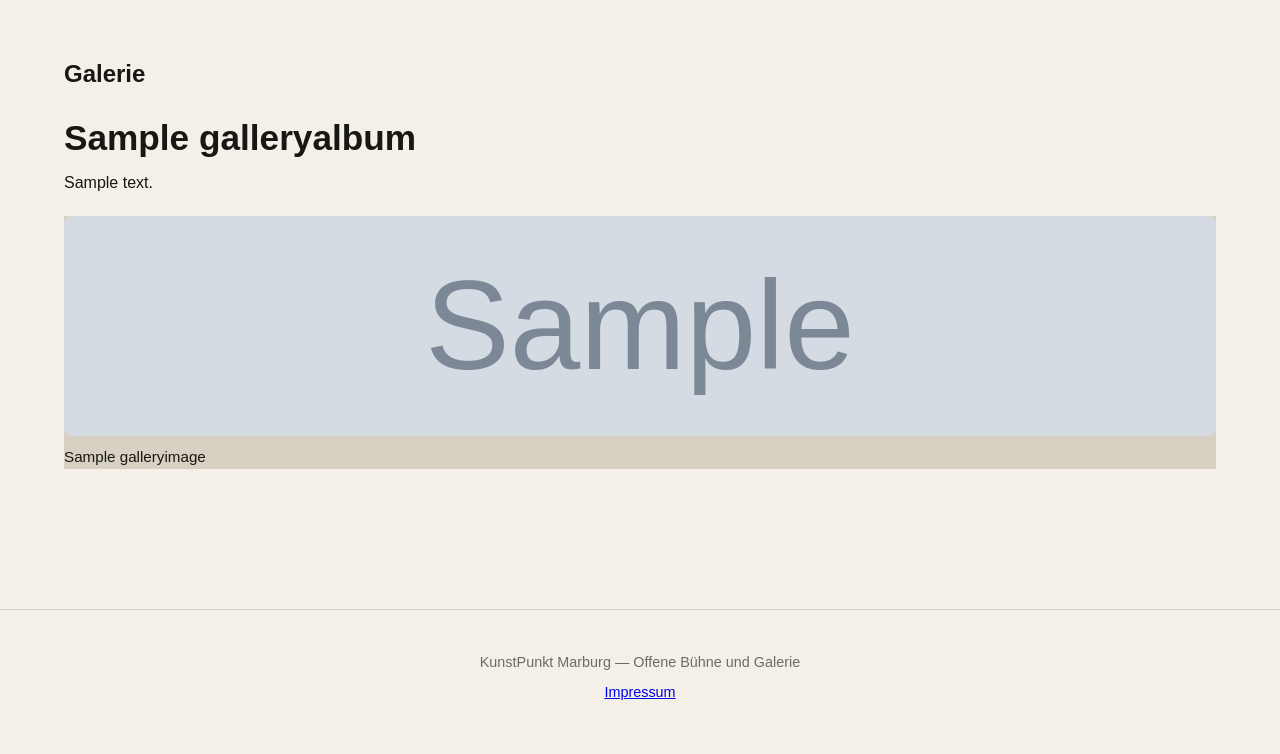
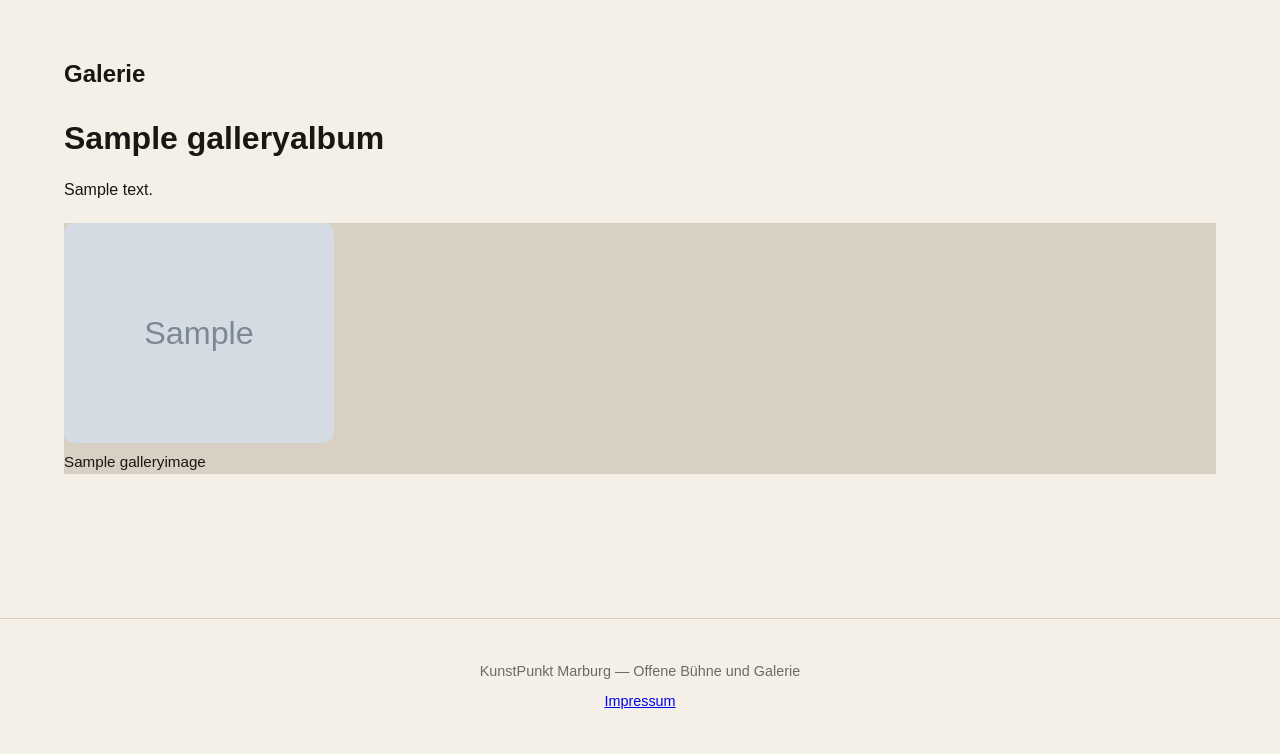
Before and after one commit to Barderino42/KunstPunkt-Website, a Django app: page /galerie/ in a window 1280 px wide. Shown: the part 151-905 px from the top of the page. Before the commit the page ends 851 px from the top, so only its background shows below. Run offline with Django 5.2, Linux system fonts and the light colour scheme; tables that the repository leaves empty hold one stand-in row (values such as "Sample post"); grey boxes marked "Sample" are stand-in pictures.

Commit message:
Fix gallery image sizing

```diff
--- a/templates/galerie.html
+++ b/templates/galerie.html
@@ -3,7 +3,69 @@
 {% block title %}Galerie | KunstPunkt Marburg{% endblock %}
 
 {% block content %}
-<section class="page-section">
+
+<style>
+  .gallery-page {
+    max-width: 1200px;
+    margin: 0 auto;
+    padding: 40px 24px 80px 24px;
+  }
+
+  .gallery-page h1 {
+    margin-bottom: 32px;
+  }
+
+  .gallery-album {
+    margin-bottom: 64px;
+  }
+
+  .gallery-album h2 {
+    font-size: 2rem;
+    margin-bottom: 24px;
+  }
+
+  .gallery-grid {
+    display: grid !important;
+    grid-template-columns: repeat(auto-fill, minmax(220px, 1fr)) !important;
+    gap: 24px !important;
+    align-items: start !important;
+  }
+
+  .gallery-item {
+    margin: 0 !important;
+    padding: 0 !important;
+  }
+
+  .gallery-item img,
+  .gallery-item video {
+    width: 100% !important;
+    height: 220px !important;
+    max-width: 100% !important;
+    object-fit: cover !important;
+    display: block !important;
+    border-radius: 10px;
+  }
+
+  .gallery-item figcaption {
+    margin-top: 8px;
+    font-size: 0.95rem;
+    line-height: 1.4;
+  }
+
+  @media (max-width: 700px) {
+    .gallery-grid {
+      grid-template-columns: repeat(auto-fill, minmax(150px, 1fr)) !important;
+      gap: 16px !important;
+    }
+
+    .gallery-item img,
+    .gallery-item video {
+      height: 160px !important;
+    }
+  }
+</style>
+
+<section class="gallery-page">
   <h1>Galerie</h1>
 
   {% if albums %}
@@ -17,13 +79,13 @@
 
         <div class="gallery-grid">
           {% for media in album.images.all %}
+            {% if media.is_published %}
               <figure class="gallery-item">
                 {% if media.image %}
-                <img src="{{ media.image.url }}" alt="{{ media.title }}">
+                  <img src="{{ media.image.url }}" alt="{{ media.title|default:'Galeriebild' }}">
                 {% elif media.video %}
                   <video controls>
                     <source src="{{ media.video.url }}">
-                  Dein Browser unterstützt dieses Videoformat nicht.
                   </video>
                 {% endif %}
 
@@ -31,6 +93,7 @@
                   <figcaption>{{ media.title }}</figcaption>
                 {% endif %}
               </figure>
+            {% endif %}
           {% empty %}
             <p>In diesem Album sind noch keine Bilder veröffentlicht.</p>
           {% endfor %}
@@ -41,4 +104,5 @@
     <p>Es wurden noch keine Galerie-Alben veröffentlicht.</p>
   {% endif %}
 </section>
+
 {% endblock %}
```
Lines whose indentation alone changed are shown as unchanged.
